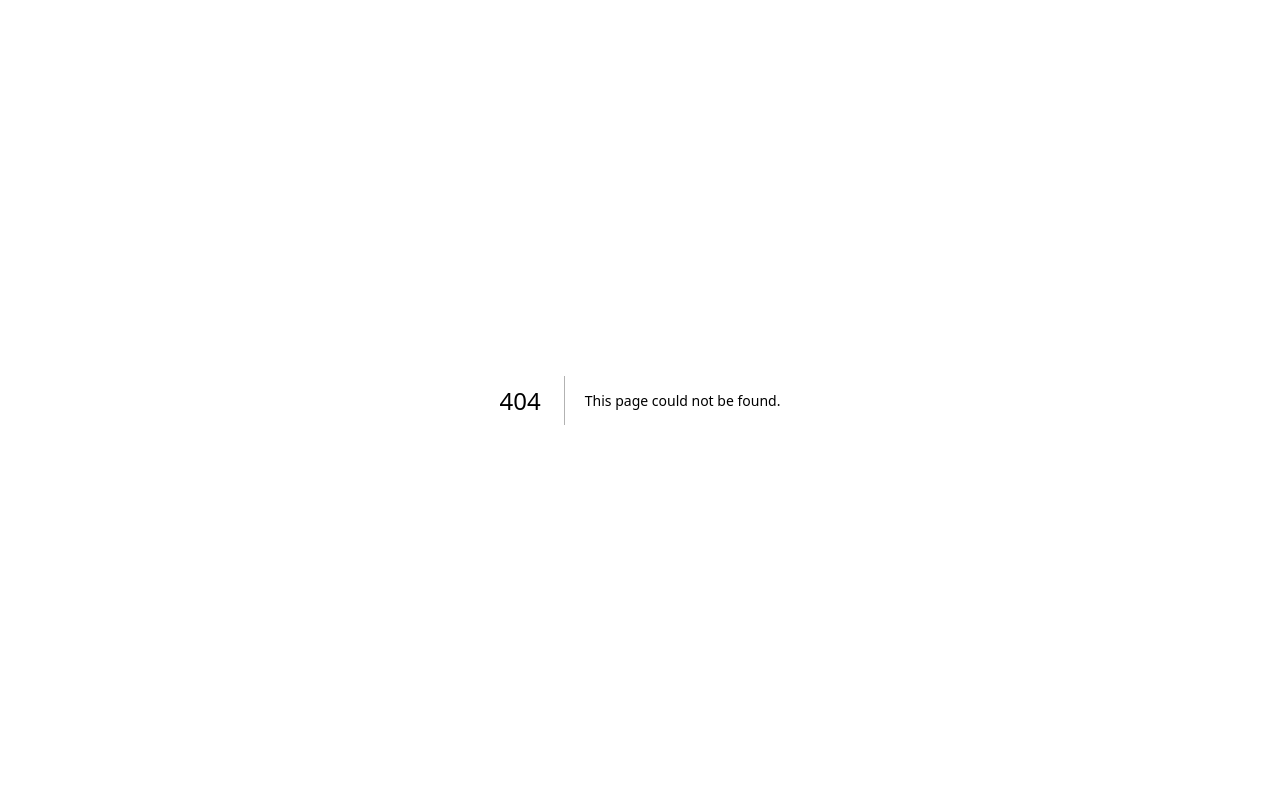
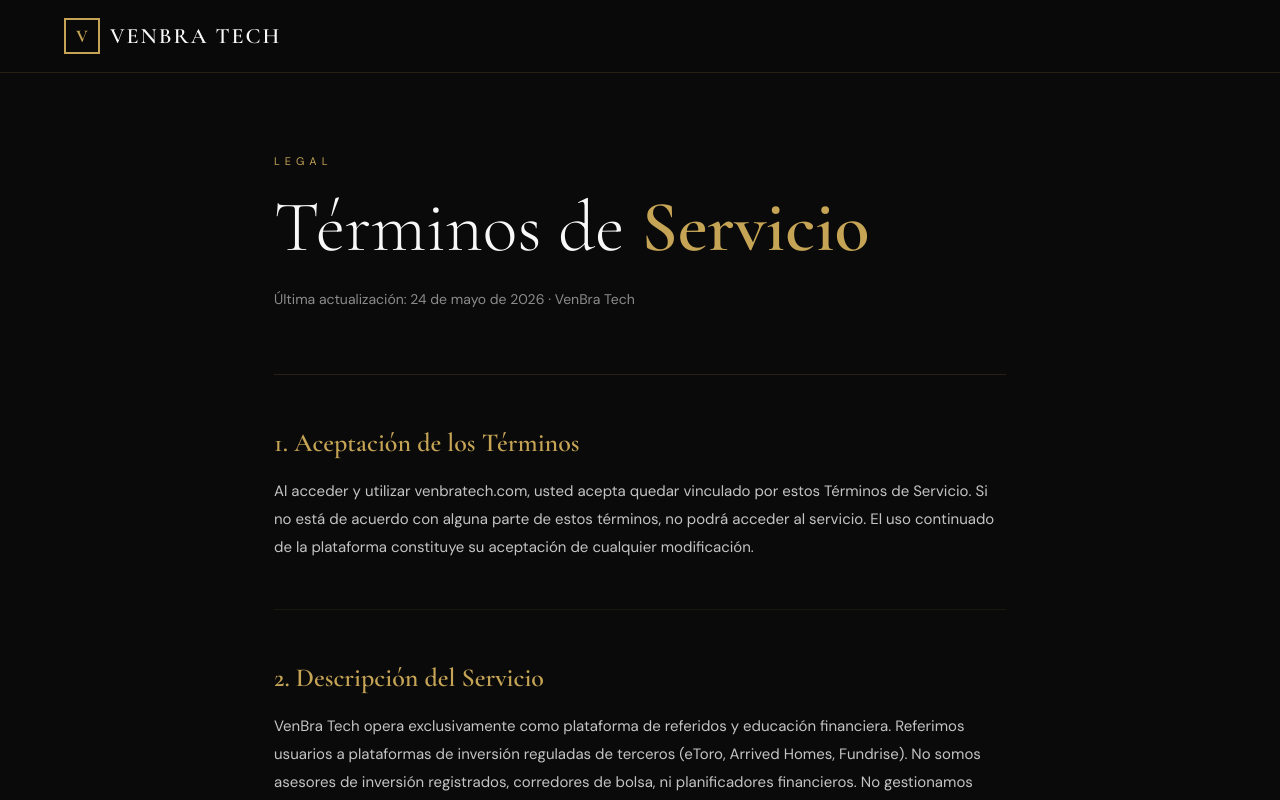
Before and after one commit to venbraproyeccion-code1/nextjs-boilerplate, a Next.js app: page /terminos in a window 1280 px wide. Before the commit this address had no page. Shown: the top 800 px of the page. Built offline with nearby package versions, Linux system fonts and the light colour scheme.

Commit message:
Create page.tsx

```diff
--- /dev/null
+++ b/app/terminos/page.tsx
@@ -0,0 +1,58 @@
+export default function Terminos() {
+  const C = {black:"#0a0a0a",dark:"#0d1117",accent:"#c5a455",white:"#f8f8f8",gray:"#8b8b8b",lgray:"#c4c4c4",border:"rgba(197,164,85,0.15)"};
+  const s = [
+    {t:"1. Aceptación de los Términos",c:"Al acceder y utilizar venbratech.com, usted acepta quedar vinculado por estos Términos de Servicio. Si no está de acuerdo con alguna parte de estos términos, no podrá acceder al servicio. El uso continuado de la plataforma constituye su aceptación de cualquier modificación."},
+    {t:"2. Descripción del Servicio",c:"VenBra Tech opera exclusivamente como plataforma de referidos y educación financiera. Referimos usuarios a plataformas de inversión reguladas de terceros (eToro, Arrived Homes, Fundrise). No somos asesores de inversión registrados, corredores de bolsa, ni planificadores financieros. No gestionamos fondos ni ejecutamos transacciones en nombre de los usuarios."},
+    {t:"3. Integración con la API de TikTok",c:"Nuestros servicios incluyen la publicación automatizada de contenido educativo en TikTok a través de la API oficial de TikTok for Developers. Al autorizar nuestra aplicación, nos otorga permiso para publicar videos usando únicamente los scopes: user.info.basic, video.publish y video.upload. Puede revocar este acceso en cualquier momento desde Configuración > Privacidad de su cuenta TikTok."},
+    {t:"4. Sin Asesoramiento de Inversión",c:"Todo el contenido publicado es únicamente con fines informativos y educativos. No constituye asesoramiento financiero, de inversión, legal o fiscal. Todas las inversiones conllevan riesgo, incluyendo la pérdida potencial del capital invertido. Los rendimientos pasados no garantizan resultados futuros. Consulte siempre a un asesor financiero registrado antes de tomar decisiones de inversión."},
+    {t:"5. Responsabilidades del Usuario",c:"Usted es responsable de mantener la confidencialidad de sus credenciales de acceso. Acepta no utilizar la plataforma para actividades ilegales, fraudulentas o que violen derechos de terceros. VenBra Tech se reserva el derecho de suspender cuentas que violen estos términos sin previo aviso."},
+    {t:"6. Propiedad Intelectual",c:"Todo el contenido de venbratech.com, incluyendo textos, gráficos, logotipos e imágenes, es propiedad de VenBra Tech o sus licenciantes y está protegido por leyes de propiedad intelectual. Queda prohibida su reproducción o distribución sin autorización expresa por escrito."},
+    {t:"7. Limitación de Responsabilidad",c:"VenBra Tech no será responsable de daños directos, indirectos o consecuentes derivados del uso de la plataforma, incluyendo pérdidas financieras por decisiones de inversión basadas en nuestro contenido educativo."},
+    {t:"8. Modificaciones",c:"VenBra Tech puede actualizar estos términos periódicamente. Los cambios significativos serán notificados publicando los nuevos términos en esta página con una fecha de actualización revisada."},
+    {t:"9. Ley Aplicable",c:"Estos términos se rigen por las leyes de la República Federativa de Brasil. Cualquier disputa estará sujeta a la jurisdicción de los tribunales de Santa Catarina, Brasil."},
+    {t:"10. Contacto",c:"Para consultas sobre estos Términos de Servicio: alfonso@venbratech.com | venbratech.com"}
+  ];
+  return (
+    <div style={{background:C.black,minHeight:"100vh"}}>
+      <style>{`@import url('https://fonts.googleapis.com/css2?family=Cormorant+Garamond:wght@300;400;500;600;700&family=DM+Sans:wght@300;400;500;600;700&display=swap');*{margin:0;padding:0;box-sizing:border-box}`}</style>
+      <nav style={{padding:"0 5%",borderBottom:`1px solid ${C.border}`,background:"rgba(10,10,10,0.97)",position:"sticky",top:0,zIndex:100}}>
+        <div style={{maxWidth:1280,margin:"0 auto",display:"flex",alignItems:"center",height:72}}>
+          <a href="/" style={{display:"flex",alignItems:"center",gap:10,textDecoration:"none"}}>
+            <div style={{width:36,height:36,border:`2px solid ${C.accent}`,display:"flex",alignItems:"center",justifyContent:"center",fontFamily:"'Cormorant Garamond',serif",fontWeight:700,fontSize:18,color:C.accent}}>V</div>
+            <span style={{fontFamily:"'Cormorant Garamond',serif",fontSize:22,fontWeight:600,color:C.white,letterSpacing:2}}>VENBRA TECH</span>
+          </a>
+        </div>
+      </nav>
+      <main style={{maxWidth:860,margin:"0 auto",padding:"80px 5% 120px"}}>
+        <div style={{marginBottom:64}}>
+          <div style={{fontFamily:"'DM Sans',sans-serif",fontSize:11,letterSpacing:5,color:C.accent,textTransform:"uppercase",marginBottom:20}}>Legal</div>
+          <h1 style={{fontFamily:"'Cormorant Garamond',serif",fontSize:"clamp(40px,6vw,72px)",fontWeight:300,color:C.white,lineHeight:1.05,marginBottom:24}}>Términos de <span style={{fontWeight:600,color:C.accent}}>Servicio</span></h1>
+          <p style={{fontFamily:"'DM Sans',sans-serif",fontSize:14,color:C.gray}}>Última actualización: 24 de mayo de 2026 · VenBra Tech</p>
+        </div>
+        <div style={{borderTop:`1px solid ${C.border}`,paddingTop:48}}>
+          {s.map((x,i)=>(<div key={i} style={{marginBottom:48,paddingBottom:48,borderBottom:i<s.length-1?`1px solid rgba(197,164,85,0.08)`:"none"}}>
+            <h2 style={{fontFamily:"'Cormorant Garamond',serif",fontSize:26,fontWeight:600,color:C.accent,marginBottom:16}}>{x.t}</h2>
+            <p style={{fontFamily:"'DM Sans',sans-serif",fontSize:15,color:C.lgray,lineHeight:1.85}}>{x.c}</p>
+          </div>))}
+        </div>
+        <div style={{marginTop:64,padding:"32px 40px",background:"rgba(197,164,85,0.05)",border:`1px solid ${C.border}`}}>
+          <p style={{fontFamily:"'DM Sans',sans-serif",fontSize:12,color:C.gray,lineHeight:1.8}}><span style={{color:C.accent,fontWeight:600}}>Aviso Legal: </span>VenBra Tech opera como plataforma de referidos y educación. No somos asesores de inversión registrados. Consulte siempre a un asesor financiero registrado.</p>
+        </div>
+        <div style={{marginTop:40,display:"flex",gap:24}}>
+          <a href="/privacidad" style={{fontFamily:"'DM Sans',sans-serif",fontSize:12,letterSpacing:2,color:C.accent,textTransform:"uppercase",textDecoration:"none"}}>Política de Privacidad →</a>
+          <a href="/" style={{fontFamily:"'DM Sans',sans-serif",fontSize:12,letterSpacing:2,color:C.gray,textTransform:"uppercase",textDecoration:"none"}}>← Inicio</a>
+        </div>
+      </main>
+      <footer style={{padding:"40px 5%",background:C.dark,borderTop:`1px solid ${C.border}`}}>
+        <div style={{maxWidth:1280,margin:"0 auto",display:"flex",justifyContent:"space-between",alignItems:"center",flexWrap:"wrap",gap:16}}>
+          <span style={{fontFamily:"'DM Sans',sans-serif",fontSize:11,color:C.gray}}>© 2026 VenBra Tech</span>
+          <div style={{display:"flex",gap:32}}>
+            <a href="/terminos" style={{fontFamily:"'DM Sans',sans-serif",fontSize:11,color:C.accent,textDecoration:"none"}}>Términos</a>
+            <a href="/privacidad" style={{fontFamily:"'DM Sans',sans-serif",fontSize:11,color:C.gray,textDecoration:"none"}}>Privacidad</a>
+            <span style={{fontFamily:"'DM Sans',sans-serif",fontSize:11,color:C.gray}}>alfonso@venbratech.com</span>
+          </div>
+        </div>
+      </footer>
+    </div>
+  );
+}
```
